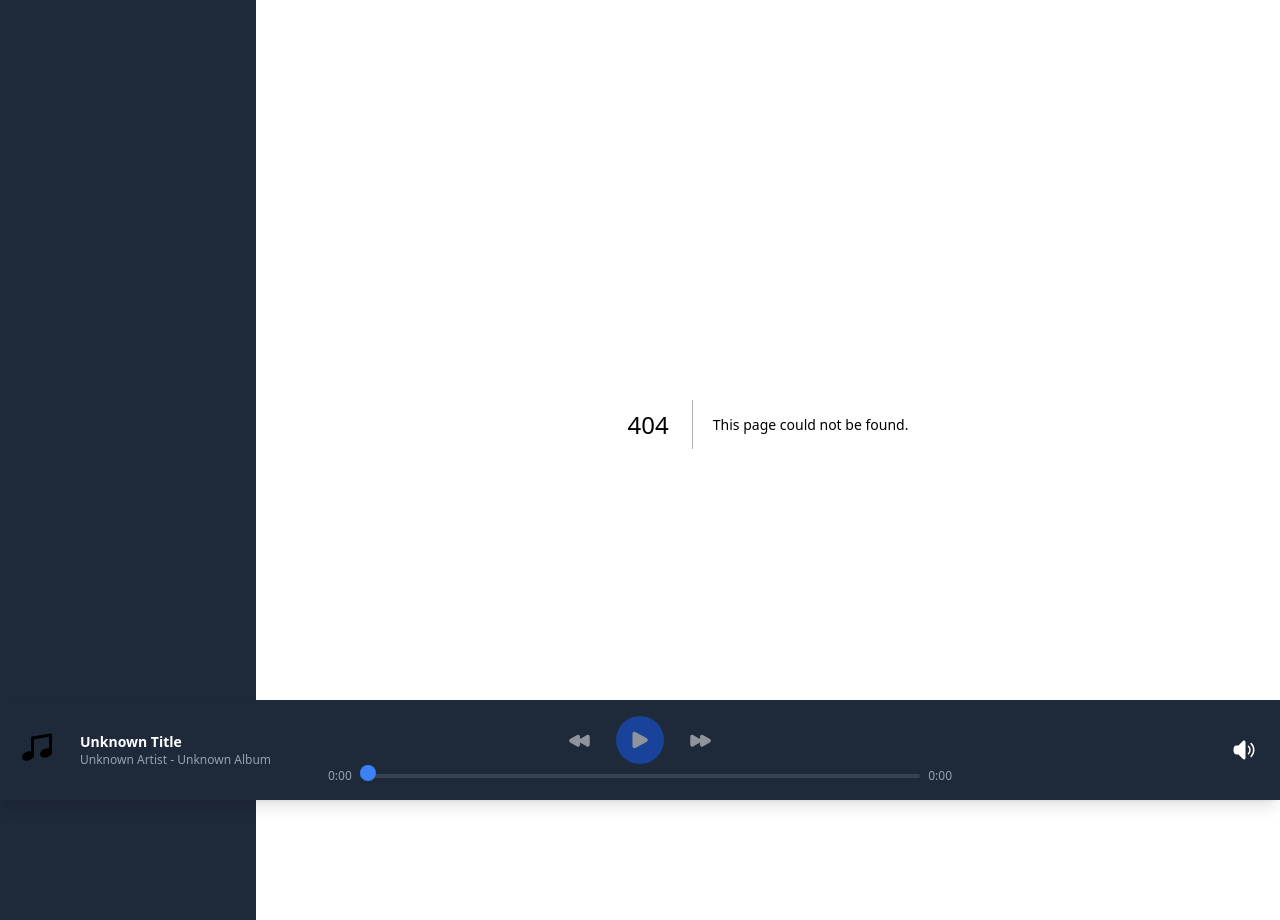
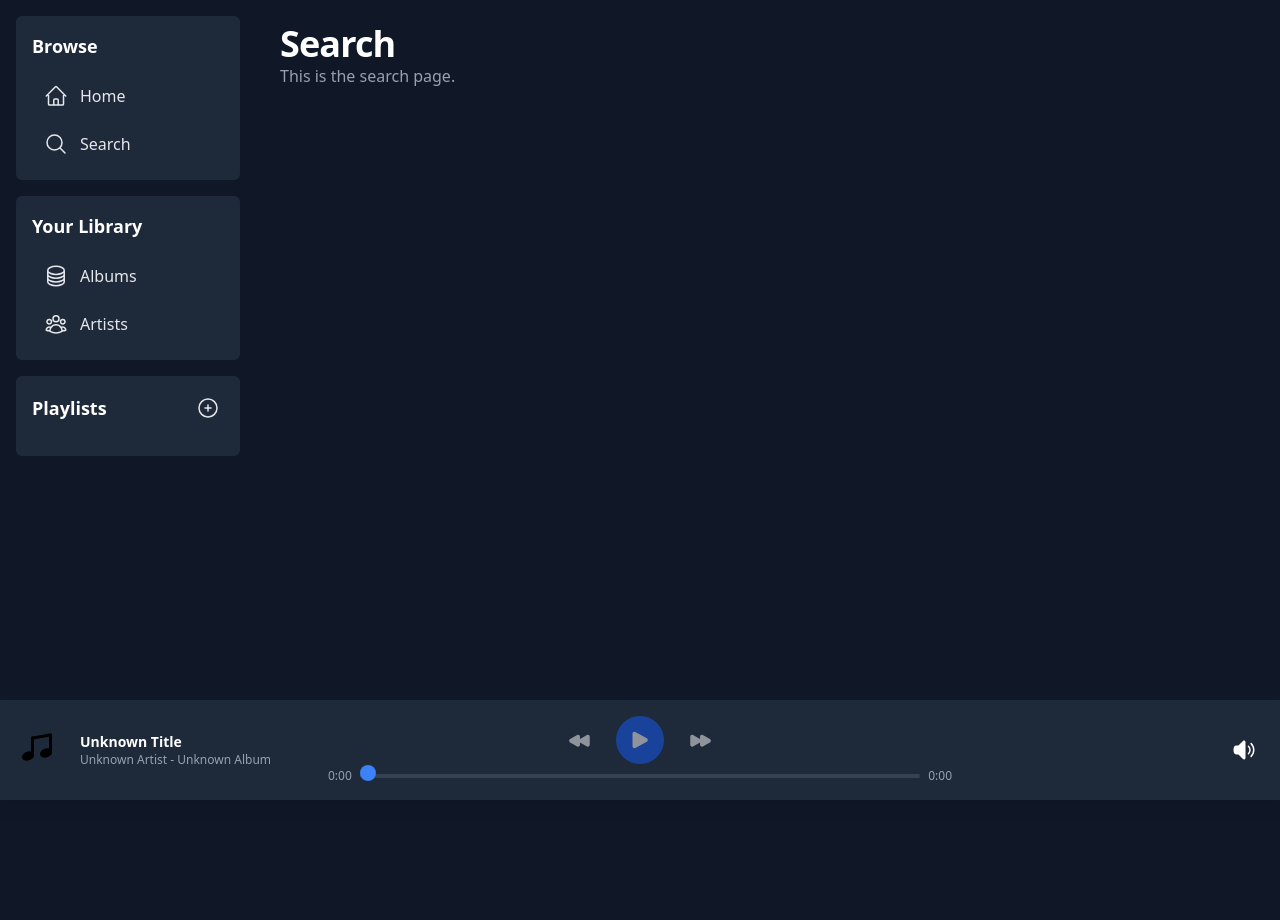
Before and after one commit to rkblake/cantare, a Next.js app: page /search in a window 1280 px wide. Before the commit this address had no page. After the commit the page ends 824 px from the top, so only its background shows below. Built offline with nearby package versions, Linux system fonts and the light colour scheme.

Commit message:
added content to sidebar

```diff
--- a/src/app/layout.tsx
+++ b/src/app/layout.tsx
@@ -1,10 +1,11 @@
-'use client';
 import type { Metadata } from "next";
 // import { Geist, Geist_Mono } from "next/font/google";
 import "./globals.css";
 import { PlayerProvider } from "@/context/PlayerContext";
 import Player from "@/components/Player";
 import { ResolvingMetadata } from "next";
+import Link from "next/link";
+import { HomeIcon, MagnifyingGlassIcon, CircleStackIcon, UserGroupIcon, PlusCircleIcon } from "@heroicons/react/24/outline";
 
 // const geistSans = Geist({
 //   variable: "--font-geist-sans",
@@ -37,7 +38,48 @@ export default function RootLayout({
           <div className="flex min-h-screen">
             {/* Sidebar - Fixed width, takes full height */}
             {/* The padding-bottom here matches the assumed player height to prevent content overlap */}
-            <aside className="w-64 bg-gray-800 text-gray-200 flex flex-col p-4 min-h-screen pb-24">
+            <aside className="w-64 bg-gray-900 text-gray-200 flex flex-col p-4 min-h-screen pb-24 space-y-4">
+              <div className="space-y-4 bg-gray-800 rounded-md p-4">
+                <h2 className="text-lg font-bold text-white">Browse</h2>
+                <nav className="space-y-2">
+                  <Link href="/" className="flex items-center space-x-3 px-3 py-2 rounded-md hover:bg-gray-800 transition-colors">
+                    <HomeIcon className="h-6 w-6" />
+                    <span>Home</span>
+                  </Link>
+                  <Link href="/search" className="flex items-center space-x-3 px-3 py-2 rounded-md hover:bg-gray-800 transition-colors">
+                    <MagnifyingGlassIcon className="h-6 w-6" />
+                    <span>Search</span>
+                  </Link>
+                </nav>
+              </div>
+
+              <div className="space-y-4 bg-gray-800 rounded-md p-4">
+                <h2 className="text-lg font-bold text-white">Your Library</h2>
+                <nav className="space-y-2">
+                  <Link href="/library/albums" className="flex items-center space-x-3 px-3 py-2 rounded-md hover:bg-gray-800 transition-colors">
+                    <CircleStackIcon className="h-6 w-6" />
+                    <span>Albums</span>
+                  </Link>
+                  <Link href="/library/artists" className="flex items-center space-x-3 px-3 py-2 rounded-md hover:bg-gray-800 transition-colors">
+                    <UserGroupIcon className="h-6 w-6" />
+                    <span>Artists</span>
+                  </Link>
+                </nav>
+              </div>
+
+              <div className="space-y-4 flex-grow flex flex-col bg-gray-800 rounded-md p-4">
+                <div className="flex justify-between items-center">
+                  <h2 className="text-lg font-bold text-white">Playlists</h2>
+                  <button className="p-1 rounded-full hover:bg-gray-800">
+                    <PlusCircleIcon className="h-6 w-6" />
+                  </button>
+                </div>
+                <div className="flex-grow overflow-y-auto">
+                  {/* Playlists will be listed here */}
+                </div>
+              </div>
+
+              <div className="h-64" />
             </aside>
 
             {/* Main Content Area - Takes remaining width, scrollable */}
--- /dev/null
+++ b/src/app/library/albums/page.tsx
@@ -0,0 +1,8 @@
+export default function AlbumsPage() {
+  return (
+    <div>
+      <h1 className="text-4xl font-extrabold tracking-tight text-white">Albums</h1>
+      <p className="text-gray-400">This is the albums page.</p>
+    </div>
+  );
+}
--- /dev/null
+++ b/src/app/library/artists/page.tsx
@@ -0,0 +1,8 @@
+export default function ArtistsPage() {
+  return (
+    <div>
+      <h1 className="text-4xl font-extrabold tracking-tight text-white">Artists</h1>
+      <p className="text-gray-400">This is the artists page.</p>
+    </div>
+  );
+}
--- /dev/null
+++ b/src/app/search/page.tsx
@@ -0,0 +1,8 @@
+export default function SearchPage() {
+  return (
+    <div>
+      <h1 className="text-4xl font-extrabold tracking-tight text-white">Search</h1>
+      <p className="text-gray-400">This is the search page.</p>
+    </div>
+  );
+}
--- a/src/components/Player.tsx
+++ b/src/components/Player.tsx
@@ -1,3 +1,4 @@
+'use client';
 import Image from 'next/image';
 import React from 'react';
 import { usePlayer } from '@/context/PlayerContext';
```
